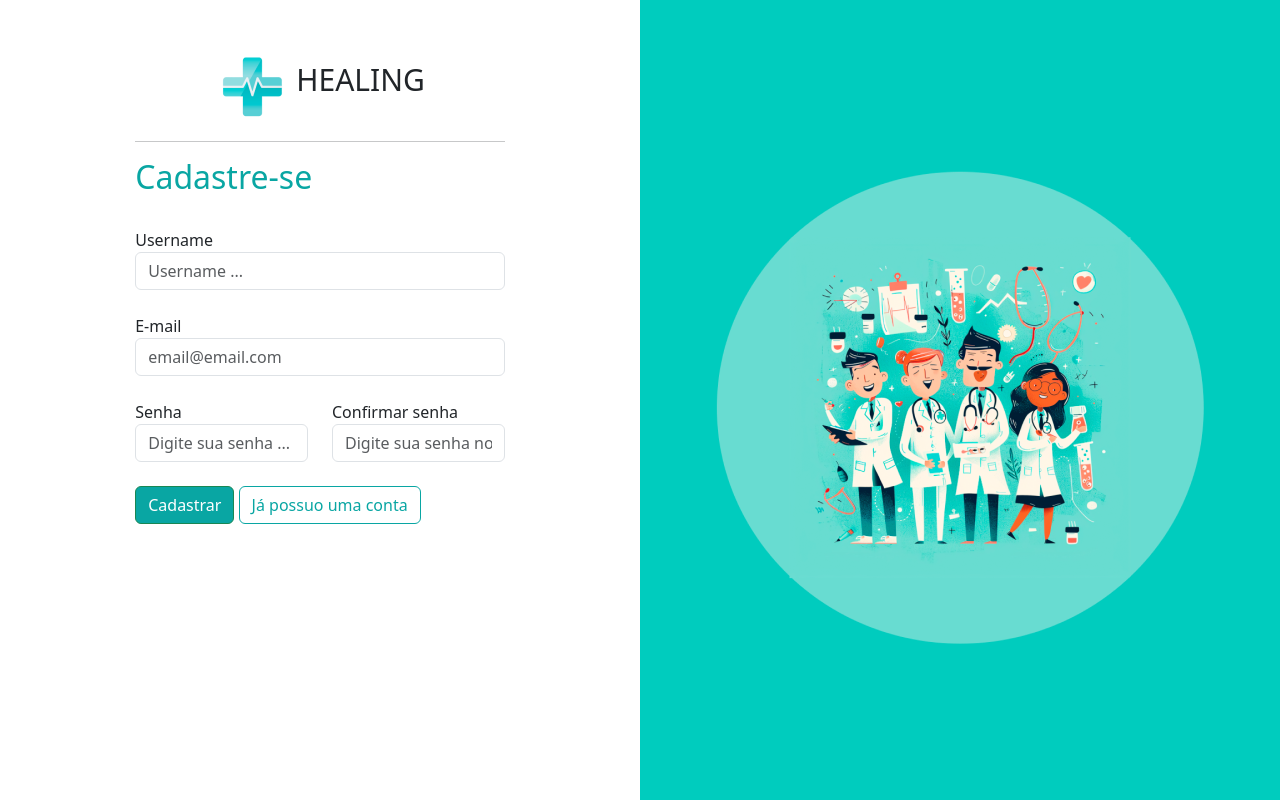
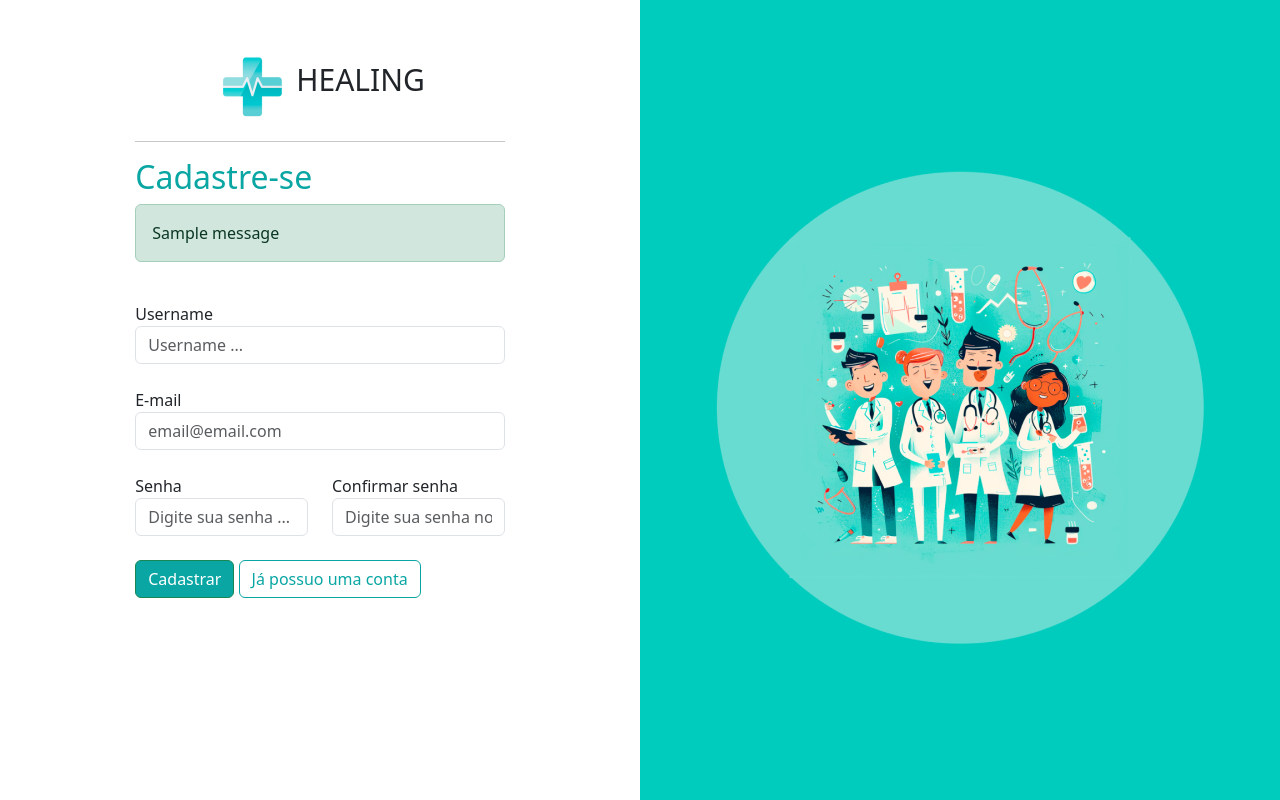
Before and after one commit to claudinei05/pystackweek, a Django app: page /usuarios/cadastro/ in a window 1280 px wide. Run offline with Django 5.2, Linux system fonts and the light colour scheme; one stand-in notice (Sample message) is shown.

Commit message:
Add Mensagense E finalização do cadastro

```diff
--- a/usuarios/templates/cadastro.html
+++ b/usuarios/templates/cadastro.html
@@ -21,6 +21,15 @@
 
                     <form action="{% url 'cadastro' %}" method="POST">{% csrf_token %}
                         <h2 class="fonte-destaque1">Cadastre-se</h2>
+                        {% if messages %}
+                            {% for message in messages %}
+                                <section class="alert {{message.tags}}">
+                                    {{message}}
+                                </section>
+                            {% endfor %}
+                        {% endif %}
+
+
                         <br>
                         <label for="">Username</label>
                         <input type="text" name="username" id="" class="form-control" placeholder="Username ...">
--- a/usuarios/views.py
+++ b/usuarios/views.py
@@ -1,6 +1,9 @@
 from django.shortcuts import redirect, render
 from django.http import HttpResponse
 from django.contrib.auth.models import User
+from django.contrib.messages import constants
+from django.contrib import messages
+
 
 # Create your views here.
 def cadastro(request):
@@ -13,18 +16,18 @@ def cadastro(request):
         confirmar_senha=request.POST.get('confirmar_senha')
 
         if senha != confirmar_senha:
-            print("ERRO 2: O campo senha e confirme senha não são iguais")
+            messages.add_message(request, constants.ERROR, 'ERRO 2: O campo senha e confirme senha não são iguais')
             return redirect('/usuarios/cadastro')
 
         if len(senha) < 6:
-            print('ERRO 3: Senha precisa de no minimo 6 caracteres')
+            messages.add_message(request, constants.ERROR, 'ERRO 3: Senha precisa de no minimo 6 caracteres')
             return redirect('/usuarios/cadastro')
 
         users= User.objects.filter(username=username)
         print(users.exists())
 
         if users.exists():
-            print("ERRO 1 Usuario ja existe")
+            messages.add_message(request, constants.ERROR, 'ERRO 1 Usuario ja existe')
             return redirect('/usuarios/cadastro')
 
         user=User.objects.create_user(
@@ -33,4 +36,4 @@ def cadastro(request):
             password=senha
         )
 
-        return HttpResponse(f'Usuario criado com sucesso')
+        return redirect('/usuarios/login')
```
Also changed, not shown: healing/settings.py (+13 -0 lines).
